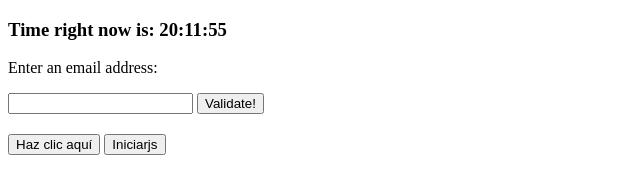
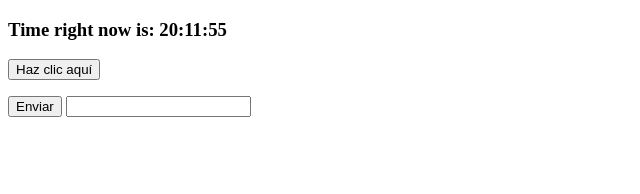
Before and after one commit to Pablogit2023/Pablogit2023.github.io, a plain HTML site: page index.html in a window 1280 px wide. Shown: the whole page, without its empty margins (0-640 px from the left). Drawn offline with Linux system fonts and the light colour scheme.

Commit message:
Initial commit

```diff
--- a/index.html
+++ b/index.html
@@ -6,7 +6,7 @@
     <title>Servidor?</title>
 </head>
 <body>
-    <script src="Server.js"></script>
+    <!--<script src="Server.js"></script>-->
     <script>
         let d = new Date();
         document.body.innerHTML = "<h3>Time right now is:  " + d.getHours() + ":" + d.getMinutes() + ":" + d.getSeconds()
@@ -16,66 +16,25 @@
         alert('Hello, World Estrada Web Group!');
     </script>-->
 
-    <form>
+    <!--<form>
 
         <p>Enter an email address:</p>
         <input id='email'>
         <button onclick="validate()" type='submit' id='validate'>Validate!</button>
 
-    </form>
-    <h2 id='result'></h2>
-    <!--<script>
-        function validateEmailAddress(email) {
-            var re = /^(([^<>()[\]\\.,;:\s@\"]+(\.[^<>()[\]\\.,;:\s@\"]+)*)|(\".+\"))@((\[[0-9]{1,3}\.[0-9]{1,3}\.[0-9]{1,3}\.[0-9]{1,3}\])|(([a-zA-Z\-0-9]+\.)+[a-zA-Z]{2,}))$/;
-            return re.test(email);
-        }
-        function validate() {
-            $("#result").text("");
-            var emailaddress = $("#email").val();
-            if (validateEmailAddress(emailaddress)) {
-                $("#result").text(emailaddress + " is valid :)");
-                $("#result").css("color", "green");
-            } else {
-                $("#result").text(emailaddress + " is not correct, please retry:(");
-                $("#result").css("color", "red");
-            }
-            return false;
-        }
-        $("#validate").bind("click", validate);
-    </script>-->
-    <button onclick="miFuncion2()">Haz clic aquí</button>
+    </form>-->
+
+
+    <button onclick="miFuncion()">Haz clic aquí</button>
     <script>
         function miFuncion() {
             alert("Hola mundo");
         }
     </script>
-    <button onclick="otrafuncion()">Iniciarjs</button>
-    <script>
-        function otrafuncion() {
-            const net = require('net');
-
-            const server = net.createServer()
-
-            server.on('connection', (socket) => {
-                socket.on('data', (data) => {
-                    console.log('\nEl cliente ' + socket.remoteAddress + ":" + socket.remotePort + "dice: " + data)
-                    socket.write('Recibido!')
-                })
-
-                socket.on('close', () => {
-                    console.log('Comunicación finalizada')
-                })
-
-                socket.on('error', (err) => {
-                    console.log(err.message)
-                })
-            })
-
-            server.listen(3000, () => {
-                console.log('servidor esta escuchando en la puerta', server.address().port)
-            })
-        }
-    </script>
+    <p>
+        <input name="enviar" id="enviar" value="Enviar" type="submit">
+        <input name="Nombre" id="Nombre" type="text">
+    </p>
 
 </body>
 </html>
```
